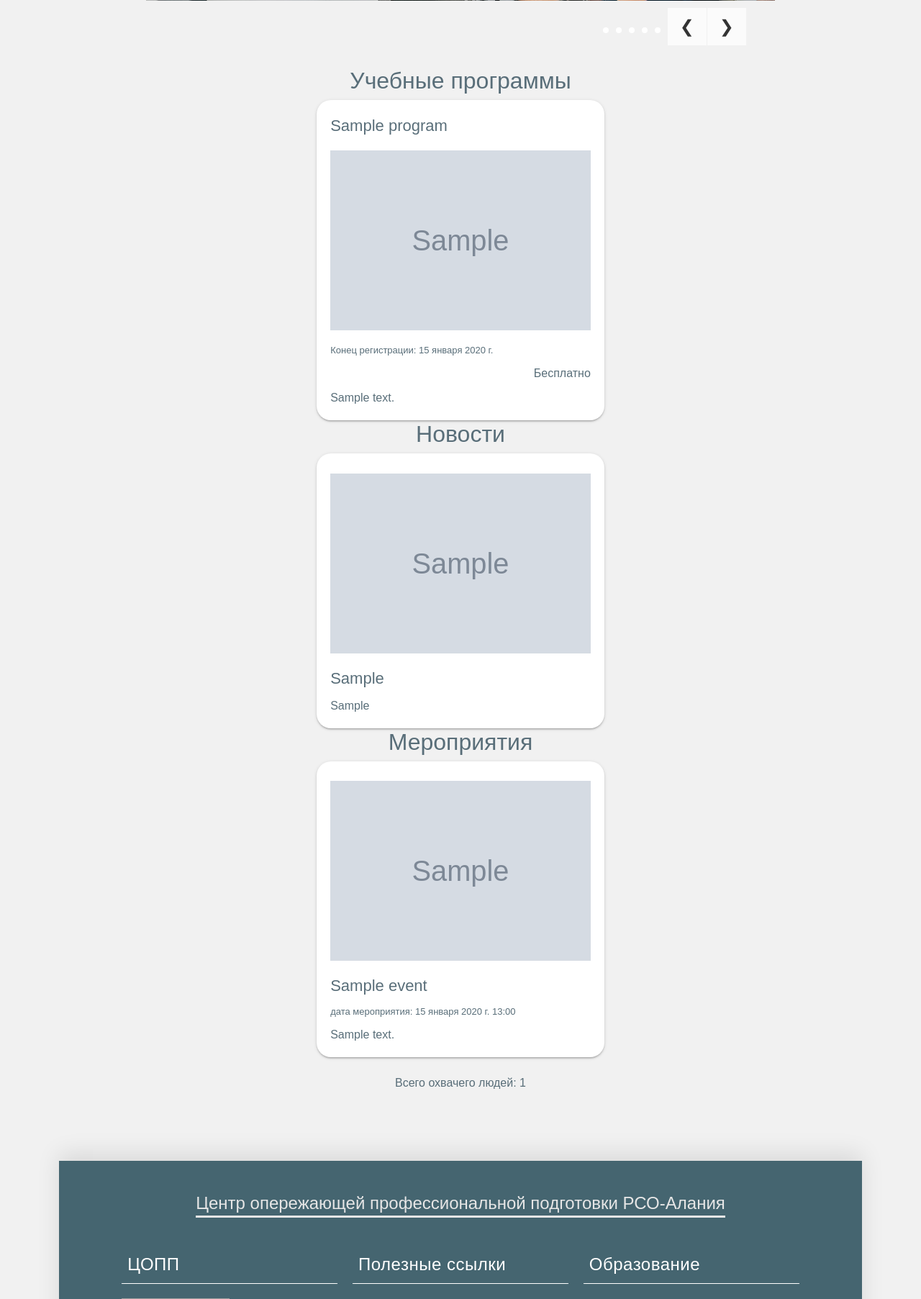
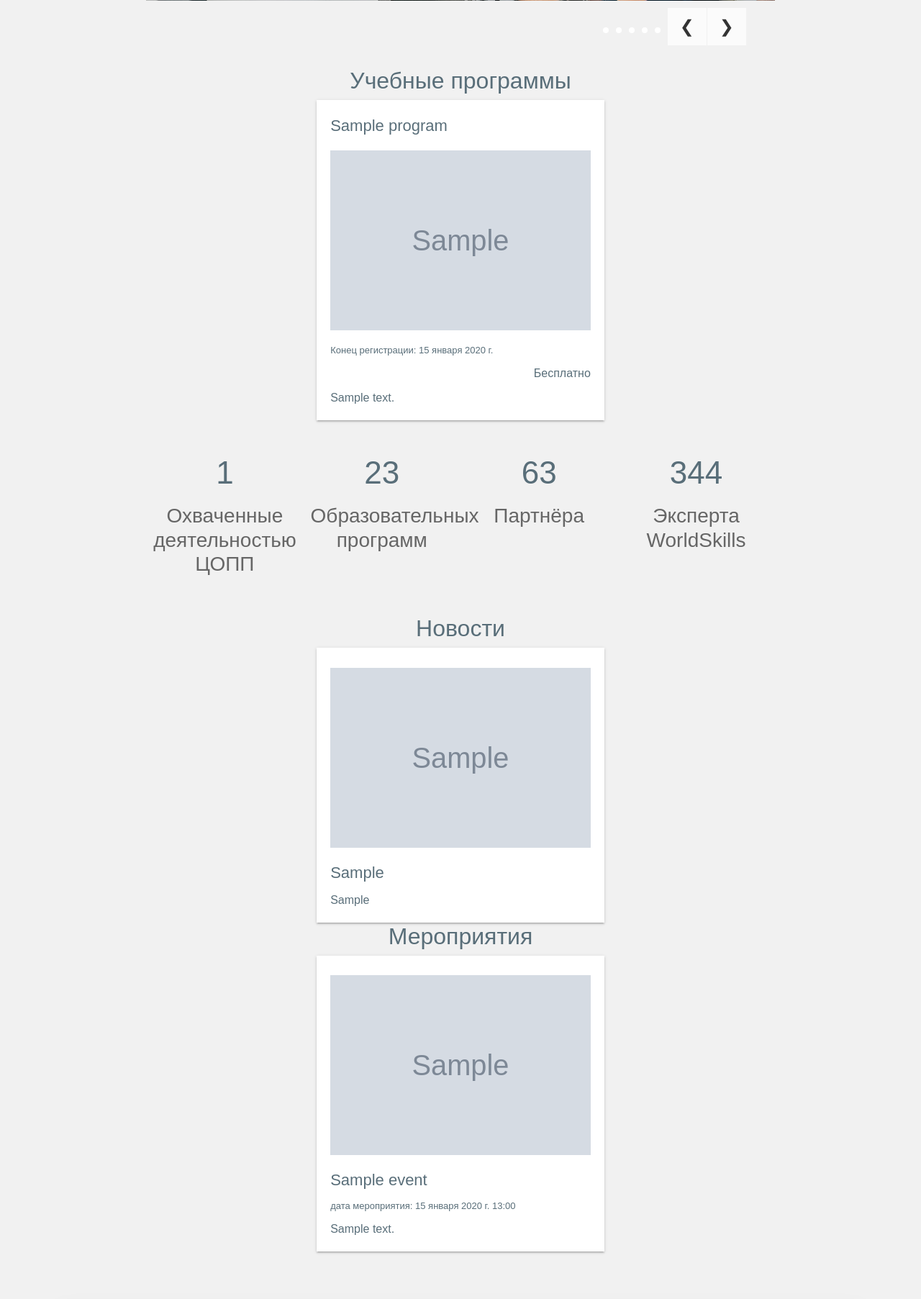
Before and after one commit to CarloDiPalma/copp, a Django app: page / in a window 1280 px wide. Shown: the part 756-2561 px from the top of the page at 72% size. Run offline with Django 4.2, Linux system fonts and the light colour scheme; tables that the repository leaves empty hold one stand-in row (values such as "Sample post"); grey boxes marked "Sample" are stand-in pictures; some libraries are stand-ins or nearby versions; grey boxes are pictures that could not be loaded.

Commit message:
Edit post numbers on index to 4

```diff
--- /dev/null
+++ b/main/templates/main/includes/numbers.html
@@ -0,0 +1,20 @@
+<div class="numbers-container">
+    <div class="horizontal-block">
+        <div class="sub-block">
+            <span>{{ people }}</span>
+            <h3>Охваченные деятельностью ЦОПП</h3>
+        </div>
+        <div class="sub-block">
+            <span>23</span>
+            <h3>Образовательных программ</h3>
+        </div>
+        <div class="sub-block">
+            <span>63</span>
+            <h3>Партнёра</h3>
+        </div>
+        <div class="sub-block">
+            <span>344</span>
+            <h3>Эксперта WorldSkills</h3>
+        </div>
+    </div>
+</div>
--- a/main/templates/main/index.html
+++ b/main/templates/main/index.html
@@ -19,6 +19,8 @@
             {% endfor %}
         </div>
 
+        {% include 'main/includes/numbers.html' %}
+
         <h2><a href="/news/">Новости</a></h2>
 
         <div class="theprog">
@@ -35,10 +37,6 @@
             {% endfor %}
         </div>
 
-        <div class="theprog">
-            <br>
-            Всего охвачего людей: {{ people }}
-        </div>
     </div>
 
 {% endblock content %}
--- a/main/views.py
+++ b/main/views.py
@@ -7,9 +7,9 @@ from .models import People
 
 
 def index(request):
-    progs = Program.objects.filter().order_by('-id')[:3][::-1]
-    posts = Post.objects.filter().order_by('-id')[:3][::-1]
-    events = Event.objects.filter().order_by('-id')[:3][::-1]
+    progs = Program.objects.filter().order_by('-id')[:4][::-1]
+    posts = Post.objects.filter().order_by('-id')[:4][::-1]
+    events = Event.objects.filter().order_by('-id')[:4][::-1]
     people = People.objects.get(id=1).count
     context = {
         'progs': progs,
--- a/static/css/style.css
+++ b/static/css/style.css
@@ -37,7 +37,6 @@ h2 {
 .prog_unit_sh {
     background: #fff;
     padding:1.2rem;
-    border-radius:20px;
     flex-basis: 400px;
     box-shadow: 0 2px 2px 0 rgba(0,0,0,.14), 0 3px 1px -2px rgba(0,0,0,.1), 0 1px 5px 0 rgba(0,0,0,.12);
 }
@@ -239,6 +238,7 @@ h2 {
 .slide img {
     width: 100%;
 }
+
 .content {
   position: absolute;
   top: 50%;
@@ -315,6 +315,39 @@ h2 {
 }
 
 /* SLIDER END */
+
+
+/* NUMBERS */
+
+.numbers-container {
+    width: 80%;
+    margin: 30px auto 0;
+}
+
+.horizontal-block {
+    display: flex;
+    height: 220px;
+    margin-bottom: 20px;
+}
+
+.sub-block {
+    width: 25%;
+    padding: 10px;
+    box-sizing: border-box;
+}
+
+.sub-block span {
+    display: block;
+    text-align: center;
+    font-size: 44px;
+    margin-bottom: 10px;
+}
+
+.sub-block h3 {
+    text-align: center;
+    color: #666;
+}
+/* NUMBERS END */
 
 footer{
     background-color:#456570;
```
